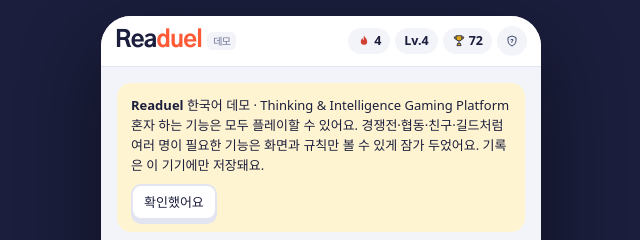
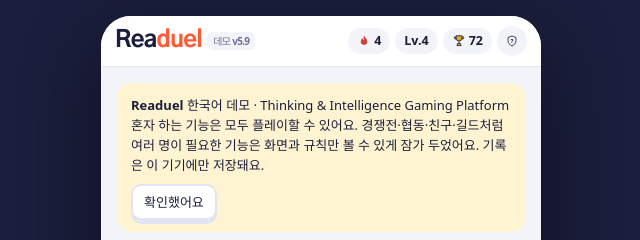
Before and after one commit to yiangang1234/demo, a plain HTML site: page index.html in a window 1280 px wide. Shown: the top 240 px of the page, 319-959 px from the left. Drawn offline with Linux system fonts and the light colour scheme; a web font is replaced by a local one.

Commit message:
Add files via upload

```diff
--- a/index.html
+++ b/index.html
@@ -433,7 +433,7 @@ body{background:var(--navy)}
 <body>
 <div id="app">
   <header class="top">
-    <div class="logo"><span id="appName">Readuel</span> <small>데모</small></div>
+    <div class="logo"><span id="appName">Readuel</span> <small>데모 v5.9</small></div>
     <div class="chips" id="chips"></div>
   </header>
   <main id="main"></main>
```
